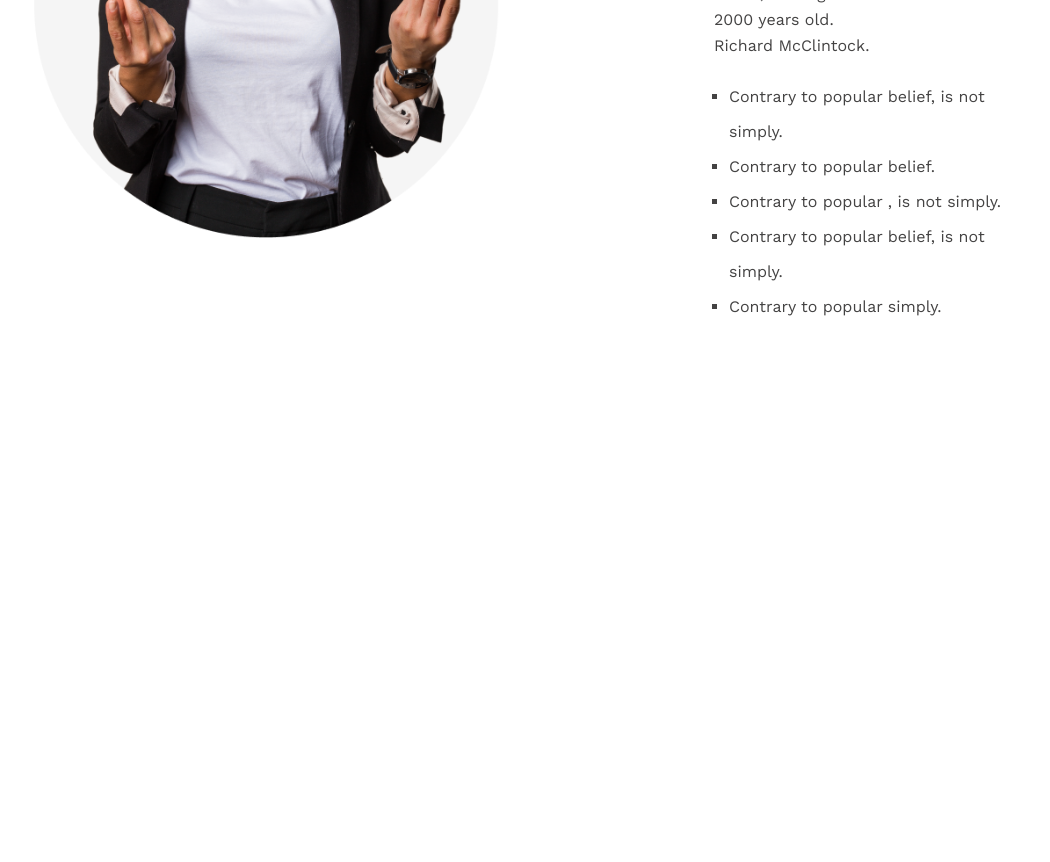
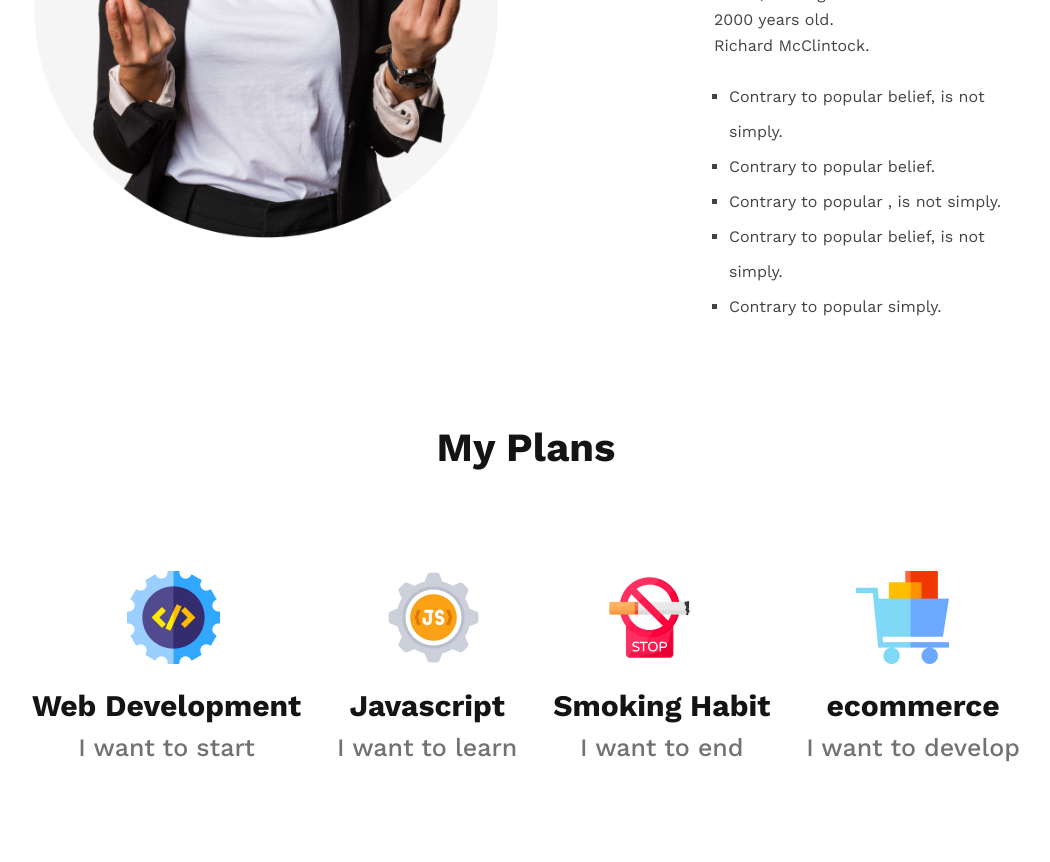
Before and after one commit to Mostakim3157/practice-new-year, a plain HTML site: page index.html in a window 1280 px wide. Shown: the part 1388-2250 px from the top of the page, without its empty margins (114-1164 px from the left). Before the commit the page ends 1712 px from the top, so only its background shows below. Drawn offline with nearby package versions, Linux system fonts and the light colour scheme.

Commit message:
my plans added

```diff
--- a/index.html
+++ b/index.html
@@ -27,14 +27,43 @@
             </div>
             <div class="my-my-failures-text">
                 <h3 class="my-failures-head">My failures of previous year</h3>
-                <p class="my-failures-discription">Contrary to popular belief, Lorem Ipsum is not simply random text. It has roots in a piece of classical Latin literature from 45 BC, making it over 2000 years old. Richard McClintock.</p>
+                <p class="my-failures-discription">Contrary to popular belief, Lorem Ipsum is not simply random text. It
+                    has roots in a piece of classical Latin literature from 45 BC, making it over 2000 years old.
+                    Richard McClintock.</p>
                 <ul class="my-failures-list">
                     <li>Contrary to popular belief, is not simply.</li>
                     <li>Contrary to popular belief.</li>
                     <li>Contrary to popular , is not simply.</li>
                     <li>Contrary to popular belief, is not simply.</li>
                     <li>Contrary to popular simply.</li>
-                </ul >
+                </ul>
+            </div>
+        </section>
+        <section class="my-plans">
+            <div class="my-plans-head">
+                <h3 class="my-plans-head-h3">My Plans</h3>
+            </div>
+            <div class="my-plans-container">
+                <div class="plans">
+                    <img src="images/icons/web.png" alt="" class="my-plans-img-1">
+                    <h3 class="my-plans-name">Web Development</h3>
+                    <p class="my-plans-time">I want to start</p>
+                </div>
+                <div class="plans">
+                    <img src="images/icons/js.png" alt="" class="my-plans-img">
+                    <h3 class="my-plans-name">Javascript</h3>
+                    <p class="my-plans-time">I want to learn</p>
+                </div>
+                <div class="plans">
+                    <img src="images/icons/smoke.png" alt="" class="my-plans-img">
+                    <h3 class="my-plans-name">Smoking Habit</h3>
+                    <p class="my-plans-time">I want to end</p>
+                </div>
+                <div class="plans">
+                    <img src="images/icons/ecom.png" alt="" class="my-plans-img">
+                    <h3 class="my-plans-name">ecommerce</h3>
+                    <p class="my-plans-time">I want to develop</p>
+                </div>
             </div>
         </section>
     </main>
--- a/style/color.css
+++ b/style/color.css
@@ -45,10 +45,10 @@ header {
   padding: 15px 25px 15px 25px;
 }
 
-.btn-primary:hover{
-    color:  #fff;;
-    background: #3DBDEA;
-    transition: .5s;
+.btn-primary:hover {
+  color: #fff;
+  background: #3dbdea;
+  transition: 0.5s;
 }
 
 /* main starts */
@@ -94,8 +94,8 @@ header {
   padding-right: 150px;
   padding-bottom: 20px;
 }
-.my-failures-list{
-    padding-left: 15px;
+.my-failures-list {
+  padding-left: 15px;
 }
 
 .my-failures-list > li {
@@ -105,3 +105,51 @@ header {
   font-weight: 400;
   line-height: 35px;
 }
+
+/* my plans starts */
+
+.my-plans {
+
+  width: 80%;
+  margin: 0 auto;
+}
+
+
+
+.my-plans-head-h3 {
+  color: var(--Dark-01, #151414);
+  text-align: center;
+  font-size: 40px;
+  font-weight: 700;
+  margin-top: 100px;
+  margin-bottom: 100px;
+
+}
+.my-plans-container {
+    display: flex;
+    justify-content: space-around;
+    align-items: center;
+  }
+.my-plans-name{
+    color: var(--Dark-01, #151414);
+text-align: center;
+font-size: 30px;
+font-weight: 700;
+padding-top: 20px;
+padding-bottom: 10px;
+}
+
+.my-plans-time{
+    color: var(--Dark-03, #737272);
+text-align: center;
+font-size: 25px;
+font-weight: 450;
+padding-bottom: 100px;
+}
+
+.my-plans-img{
+   padding-left: 50px;
+}
+.my-plans-img-1{
+    padding-left: 95px;
+}
```
